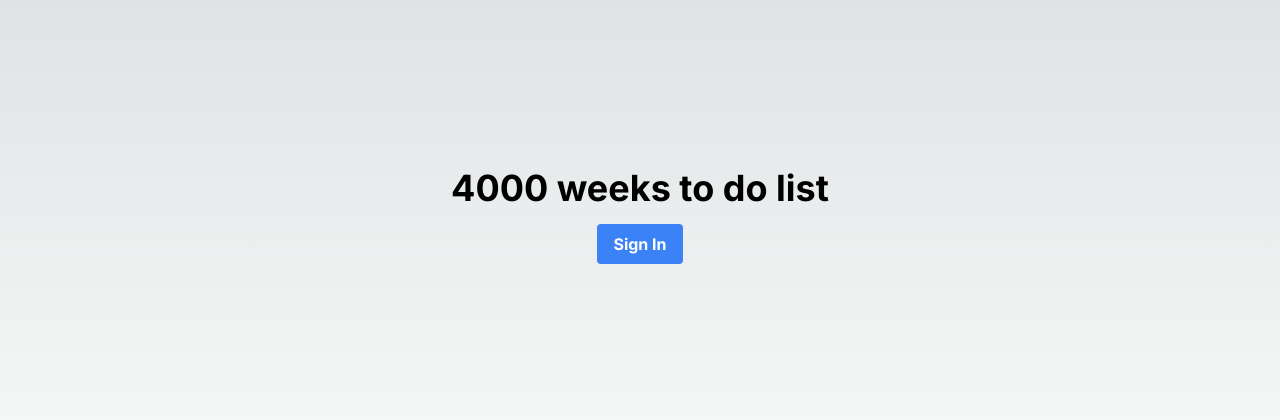
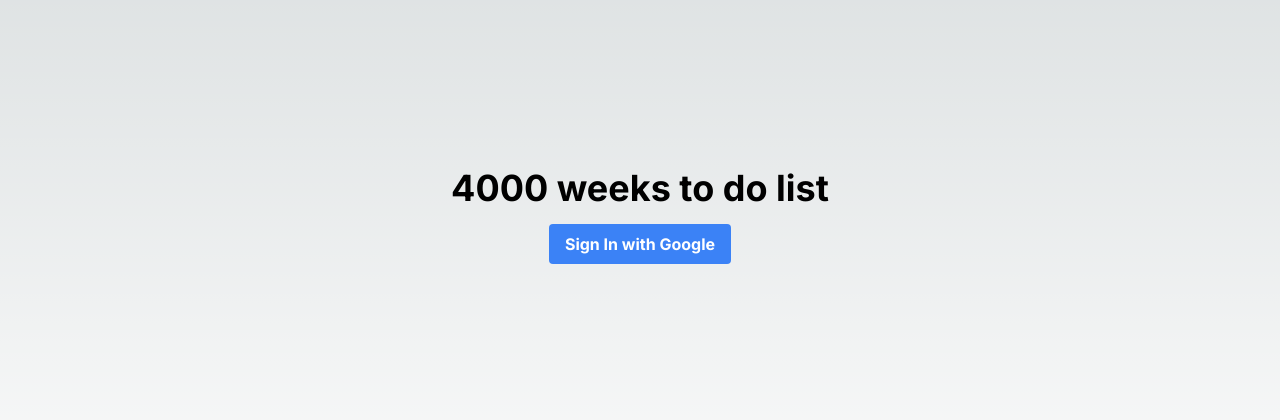
Before and after one commit to michaelsatumba/4000-weeks-to-do-list, a Next.js app: page / in a window 1280 px wide. Shown: the part 184-604 px from the top of the page. Built offline with nearby package versions, Linux system fonts and the light colour scheme.

Commit message:
Login functionality

```diff
--- a/src/app/page.tsx
+++ b/src/app/page.tsx
@@ -1,11 +1,26 @@
-import Image from "next/image";
+'use client';
+import { auth, googleProvider } from "../../utils/firebaseConfig";
+import { signInWithPopup } from "firebase/auth";
 
 export default function Home() {
+  const handleGoogleSignUp = async () => {
+    try {
+      const result = await signInWithPopup(auth, googleProvider);
+      // Handle successful login here (e.g., navigate to a different page)
+      console.log("User signed in successfully:", result.user);
+    } catch (error) {
+      console.error("Error signing in with Google:", error);
+      // Handle errors here (e.g., display an error message)
+    }
+  };
+
   return (
     <main className="flex min-h-screen flex-col items-center justify-center">
       <h1 className="text-4xl font-bold mb-4 whitespace-nowrap">4000 weeks to do list</h1>
-      <button className="bg-blue-500 hover:bg-blue-700 text-white font-bold py-2 px-4 rounded">
-        Sign In
+      <button className="bg-blue-500 hover:bg-blue-700 text-white font-bold py-2 px-4 rounded"
+      onClick={handleGoogleSignUp}
+      >
+        Sign In with Google
       </button>
     </main>
   );
--- a/utils/firebaseConfig.ts
+++ b/utils/firebaseConfig.ts
@@ -1,11 +1,8 @@
-// Import the functions you need from the SDKs you need
 import { initializeApp } from "firebase/app";
-import { getAnalytics } from "firebase/analytics";
+import { getAuth, GoogleAuthProvider } from "firebase/auth";
 import * as dotenv from 'dotenv';
 
 dotenv.config();
-// TODO: Add SDKs for Firebase products that you want to use
-// https://firebase.google.com/docs/web/setup#available-libraries
 
 // Your web app's Firebase configuration
 // For Firebase JS SDK v7.20.0 and later, measurementId is optional
@@ -21,6 +18,5 @@
 
 // Initialize Firebase
 const app = initializeApp(firebaseConfig);
-
-// Initialize Firebase Analytics
-const analytics = getAnalytics(app);
+export const auth = getAuth(app);
+export const googleProvider = new GoogleAuthProvider();
```
